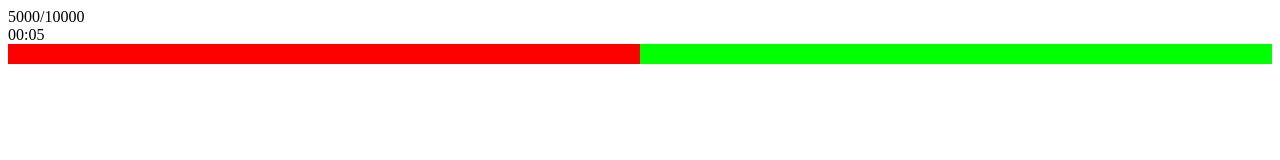
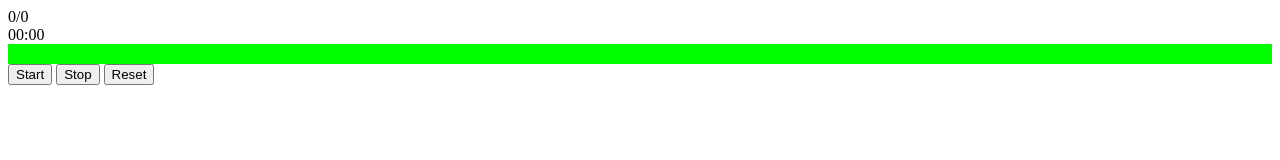
Before and after one commit to gshutler/ticktock, a plain HTML site: page public/index.html in a window 1280 px wide. Drawn offline with Linux system fonts and the light colour scheme.

Commit message:
Start, stop and reset via buttons.

```diff
--- a/public/index.html
+++ b/public/index.html
@@ -13,7 +13,11 @@
     <div id="bar">
       <div id="progress"></div>
     </div>
-
+    <div>
+      <button id="start">Start</button>
+      <button id="stop">Stop</button>
+      <button id="reset">Reset</button>
+    </div>
     <script type="text/javascript" src="/script.js"></script>
   </body>
 </html>
--- a/public/script.js
+++ b/public/script.js
@@ -57,7 +57,7 @@
 
         API.start = function() {
             running = true;
-            started = new Date();
+            started = new Date() - elapsed;
             updateTime();
             TickTock.PubSub.publish('timerStarted', { 'elapsed': elapsed, 'length': length });
         };
@@ -69,6 +69,7 @@
 
         API.reset = function() {
             elapsed = 0;
+            started = new Date();
             TickTock.PubSub.publish('timeChanged', { 'elapsed': elapsed, 'length': length });
             TickTock.PubSub.publish('timerReset', { 'elapsed': elapsed, 'length': length });
         };
@@ -117,5 +118,18 @@
         document.getElementById('time').innerHTML = padNumber(minutes) + ':' + padNumber(seconds);
     });
 
+    var startButton = document.getElementById('start');
+    startButton.onclick = function() {
         TickTock.Timer.start();
+    };
+
+    var stopButton = document.getElementById('stop');
+    stopButton.onclick = function() {
+        TickTock.Timer.stop();
+    };
+
+    var resetButton = document.getElementById('reset');
+    resetButton.onclick = function() {
+        TickTock.Timer.reset();
+    };
 })();
```
Lines whose indentation alone changed are shown as unchanged.
